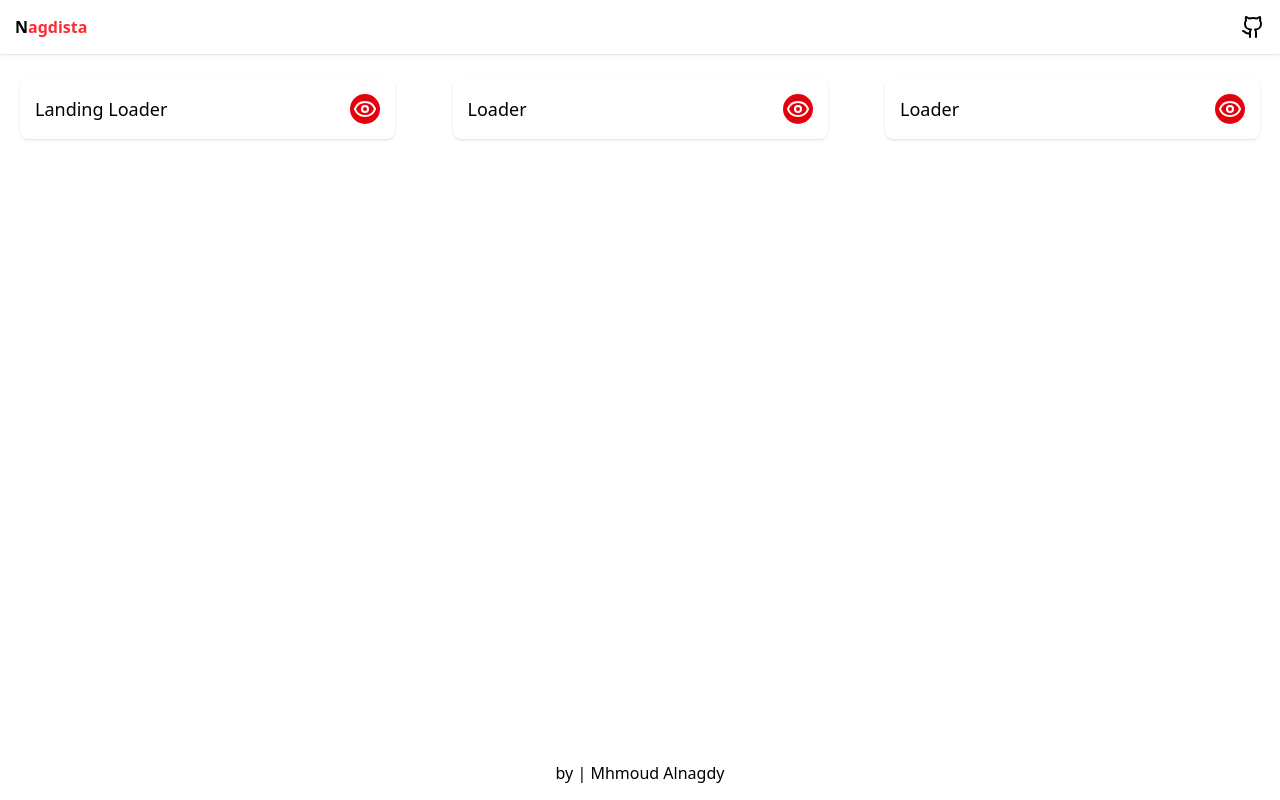
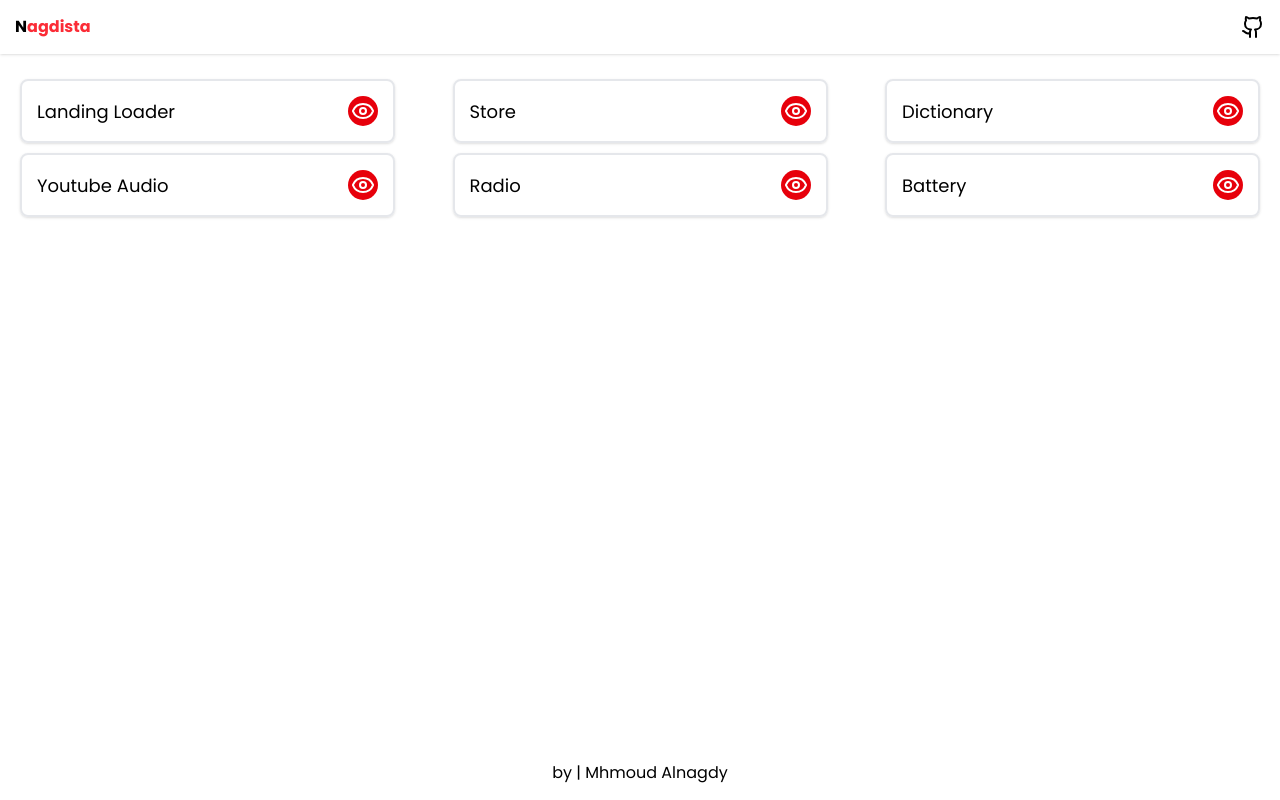
Before and after one commit to nagdistaa/nagdista, a React (Vite) app: page / in a window 1280 px wide. Built offline with nearby package versions, Linux system fonts and the light colour scheme.

Commit message:
add some project

```diff
--- a/src/App.css
+++ b/src/App.css
@@ -0,0 +1,5 @@
+@import url('https://fonts.googleapis.com/css2?family=Poppins:ital,wght@0,100;0,200;0,300;0,400;0,500;0,600;0,700;0,800;0,900;1,100;1,200;1,300;1,400;1,500;1,600;1,700;1,800;1,900&display=swap');
+
+*{
+    font-family: "Poppins", serif;
+}
--- a/src/App.tsx
+++ b/src/App.tsx
@@ -10,10 +10,21 @@ function App() {
     <div className='h-[100vh] relative'>
     <NavBar/>
    <div className="cards w-full flex justify-between items-center flex-wrap px-[15px]">
+    {/* loader  */}
    <Card projectName='landing loader' projectSrc='https://nagdista-loader.netlify.app/'/>
-   <Card projectName='loader' projectSrc='https://nagdista-loader.netlify.app/'/>
-   <Card projectName='loader' projectSrc='https://nagdista-loader.netlify.app/'/>
+   {/* store */}
+   <Card projectName=' store' projectSrc='nagdista-store.netlify.app'/>
+   {/* dictionary */}
+   <Card projectName='dictionary' projectSrc='https://nagdista-dictionary.netlify.app/'/>
+   {/* youtube audio */}
 
+   <Card projectName='youtube audio' projectSrc='nagdista-youtube-audio.netlify.app'></Card>
+  {/*  */}
+   <Card projectName='radio' projectSrc='https://nagdista-radio.netlify.app/'></Card>
+  {/*  */}
+
+   <Card projectName='battery' projectSrc='https://nagdista-battarey.netlify.app/'></Card>
+  {/*  */}
 
    </div>
    <Footer author='Mhmoud Alnagdy' />
--- a/src/components/Card.tsx
+++ b/src/components/Card.tsx
@@ -7,8 +7,8 @@ projectSrc: string;
 
 const Card = ({projectName , projectSrc}:Iprops)=>{
 return(
-    <div className="flex items-center justify-between p-[15px] m-[5px] shadow  rounded-[8px] w-[100%] md:w-[48%] lg:w-[30%]">
-        <h1 className="capitalize text-[18px]">{projectName}</h1>
+    <div className="flex items-center justify-between p-[15px] m-[5px] shadow  rounded-[8px] w-[100%] md:w-[48%] lg:w-[30%] border-[2px] border-gray-200">
+        <h1 className="capitalize text-[18px] ">{projectName}</h1>
        <div className="bg-red-600 text-white p-[3px] rounded-full flex items-center justify-center">
        <a href={projectSrc}><Eye  /></a>
        </div>
```
